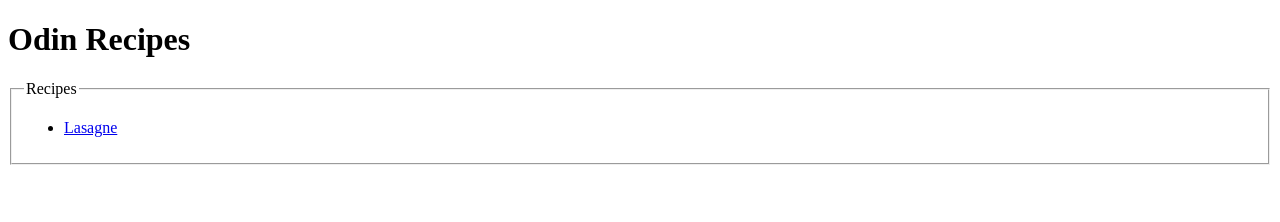
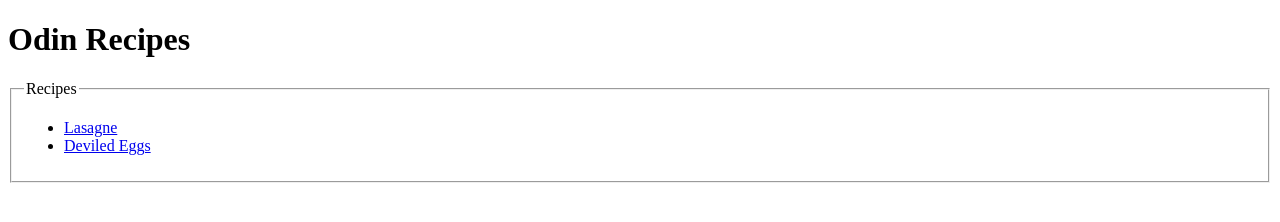
Before and after one commit to norkitorki/odin-project-recipes, a plain HTML site: page index.html in a window 1280 px wide. Drawn offline with Linux system fonts and the light colour scheme.

Commit message:
Add link to deviled eggs recipe

```diff
--- a/index.html
+++ b/index.html
@@ -14,6 +14,7 @@
 
       <ul>
         <li><a href="recipes/lasagne.html">Lasagne</a></li>
+        <li><a href="recipes/deviled_eggs.html">Deviled Eggs</a></li>
       </ul>
     </fieldset>
   </body>
```
